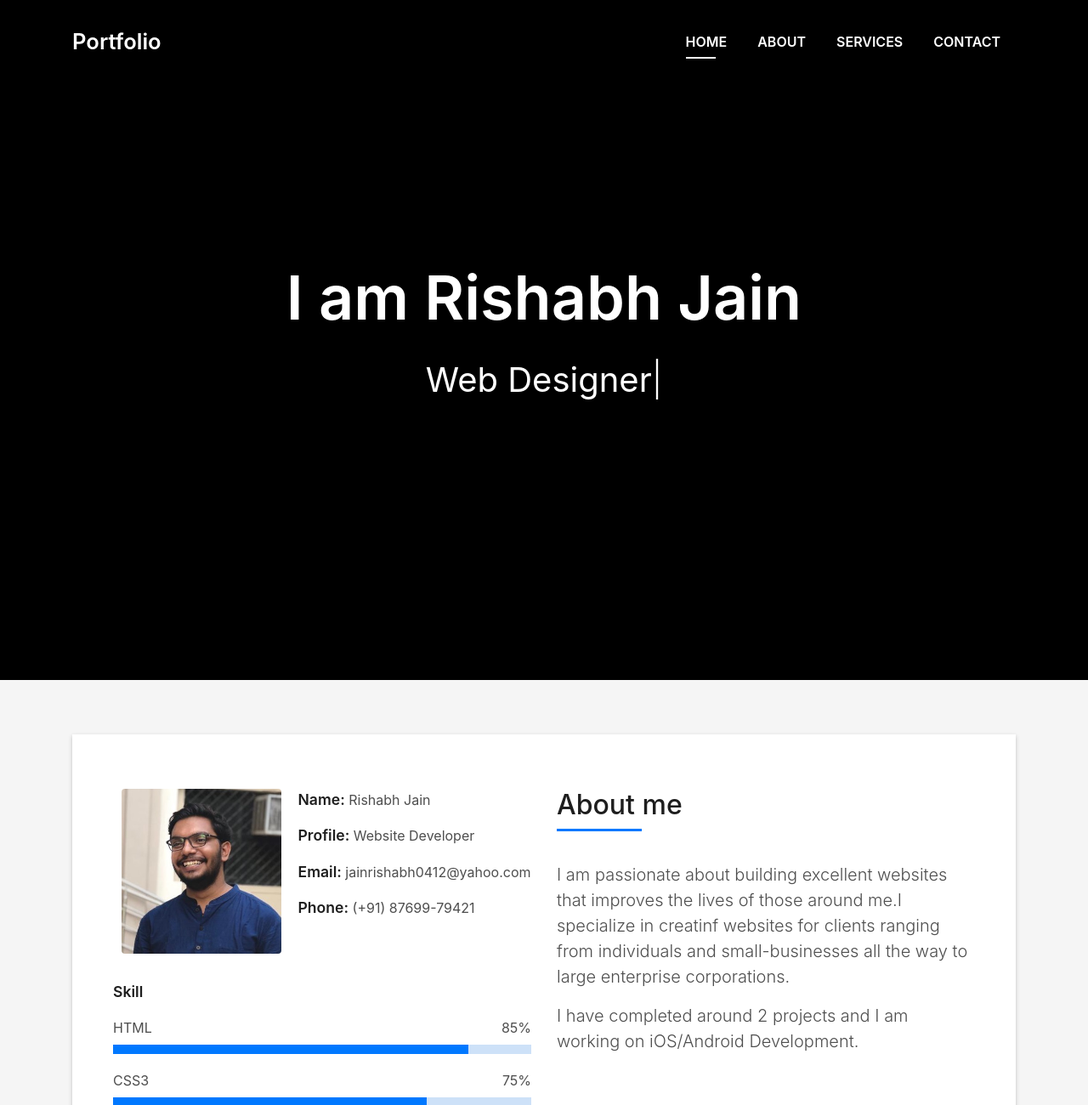
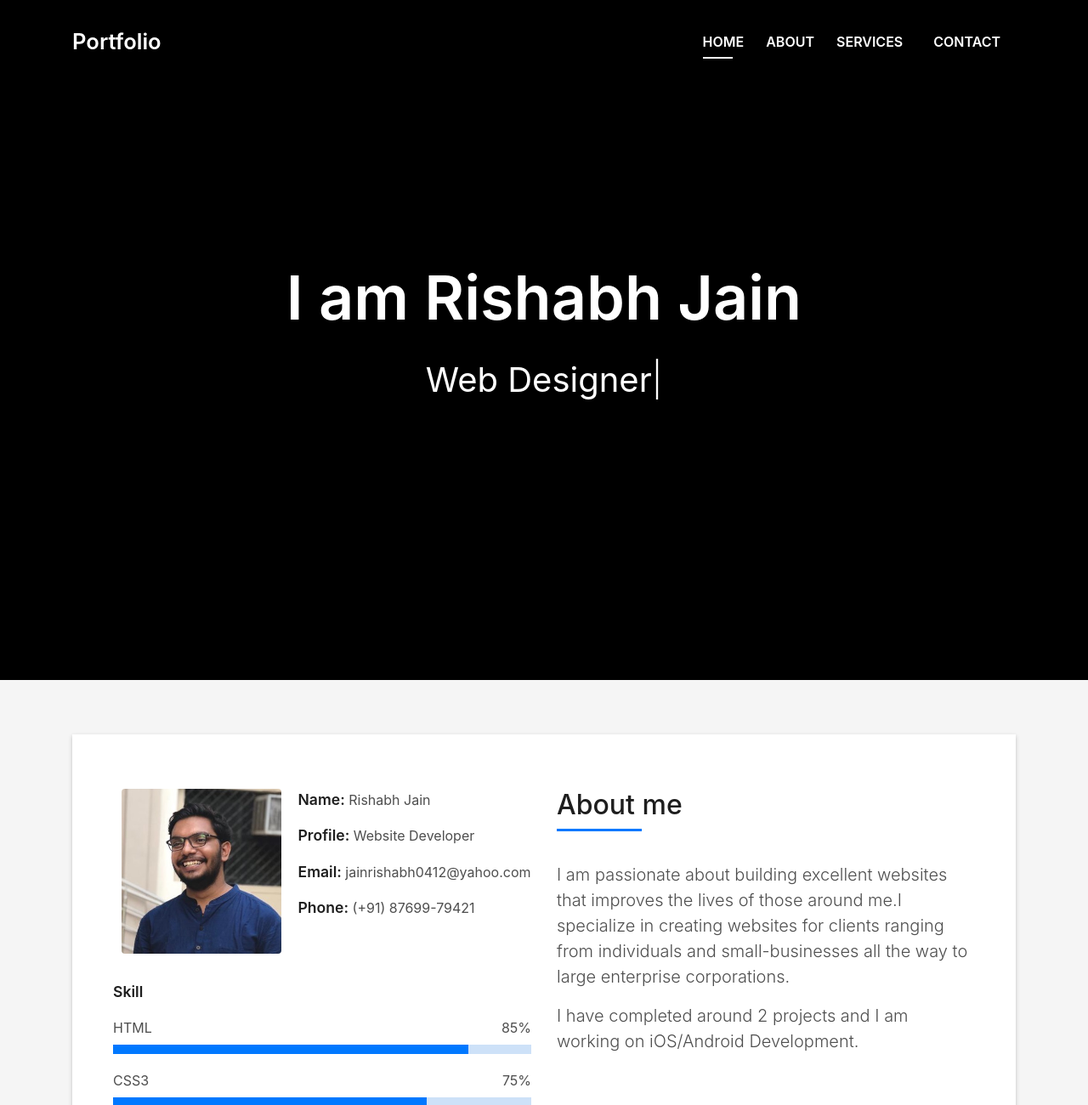
Before and after one commit to WebJR-04/WebJR-04, a plain HTML site: page index.html in a window 1280 px wide. Shown: the top 1300 px of the page at 85% size. Drawn offline with Linux system fonts and the light colour scheme; files whose address does not match are found by name.

Commit message:
Update index.html

```diff
--- a/index.html
+++ b/index.html
@@ -49,7 +49,7 @@
           <li class="nav-item">
             <a class="nav-link js-scroll active" href="#home">Home</a>
           </li>
-          <li class="nav-item">
+          <li class="nav-it item">
             <a class="nav-link js-scroll" href="#about">About</a>
           </li>
           <li class="nav-item">
@@ -134,7 +134,7 @@
                     </h5>
                   </div>
                   <p class="lead">
-                    I am passionate about building excellent websites that improves the lives of those around me.I specialize in creatinf websites for clients ranging from individuals and small-businesses all the way to large enterprise corporations.</p>
+                    I am passionate about building excellent websites that improves the lives of those around me.I specialize in creating websites for clients ranging from individuals and small-businesses all the way to large enterprise corporations.</p>
                   <p class="lead">
                     I have completed around 2 projects and I am working on iOS/Android Development.
                     </p>
```
